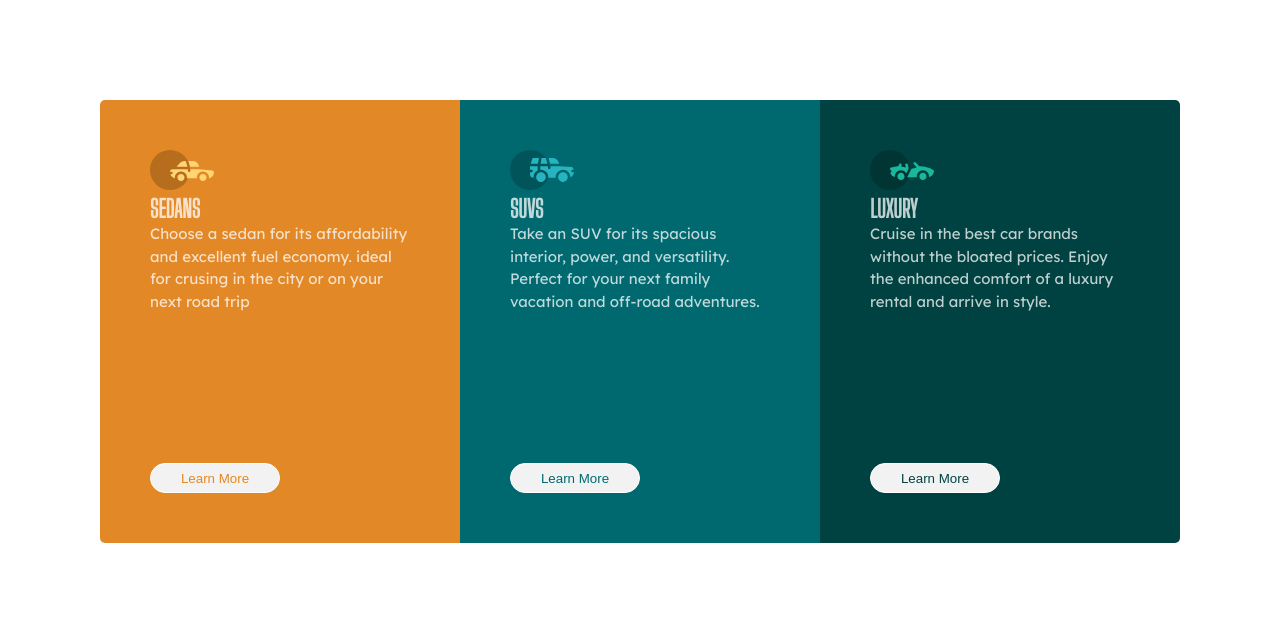
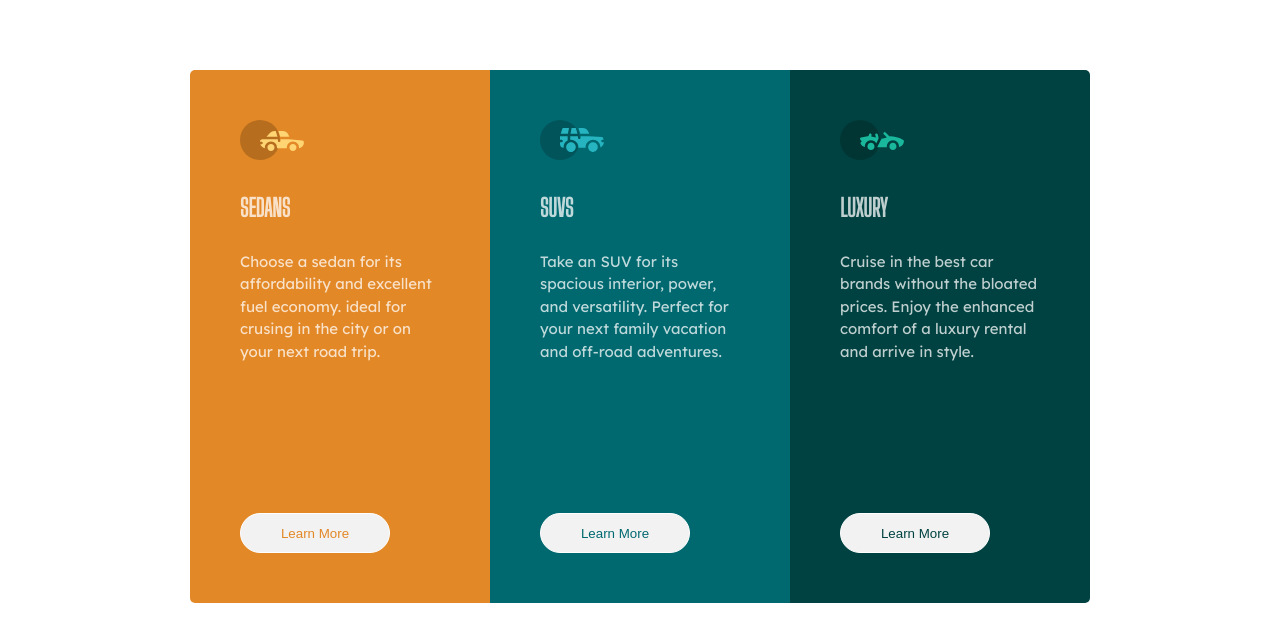
Before and after one commit to Joekahora/3-columncard-component, a plain HTML site: page docs/index.html in a window 1280 px wide. Drawn offline with Linux system fonts and the light colour scheme.

Commit message:
-everyhing looks in order in desktop view

```diff
--- a/docs/index.html
+++ b/docs/index.html
@@ -17,7 +17,7 @@
         <section class="sedans_section">
             <svg width="64" height="40" xmlns="http://www.w3.org/2000/svg"><g fill="none" fill-rule="evenodd"><circle fill="#000" opacity=".201" cx="20" cy="20" r="20"/><path d="M52.936 24.11c1.942 0 3.517 1.542 3.517 3.445 0 1.903-1.575 3.445-3.517 3.445s-3.516-1.542-3.516-3.445c0-1.903 1.574-3.445 3.516-3.445zm-21.957 0c1.942 0 3.517 1.542 3.517 3.445 0 1.903-1.575 3.445-3.517 3.445s-3.516-1.542-3.516-3.445c0-1.903 1.574-3.445 3.516-3.445zm6.948-4.848v1.429c0 .716.61 1.293 1.348 1.259a1.295 1.295 0 001.225-1.295v-1.393h8.256l13.483 1.313c.956.093 1.676.881 1.676 1.814 0 2.89-2.126 5.303-4.926 5.819.397-3.557-2.458-6.62-6.053-6.62-3.646 0-6.504 3.14-6.039 6.723h-9.879c.466-3.588-2.397-6.722-6.039-6.722-3.595 0-6.45 3.062-6.052 6.62-2.14-.398-3.916-1.912-4.61-3.931h1.142c.731 0 1.32-.598 1.285-1.322-.033-.678-.629-1.2-1.322-1.2H20v-.251c0-1.274 1.066-2.243 2.306-2.243h15.62zM42.59 11c2.645 0 4.99 1.556 5.972 3.963l.726 1.779H40.17L38.413 11h4.178zm-6.865 0l1.758 5.741H26.505l3.357-3.654A6.502 6.502 0 0134.644 11h1.082z" fill="#FFD473" fill-rule="nonzero"/></g></svg>
             <h2 class="title">Sedans</h2>
-            <p class="text">Choose a sedan for its affordability and excellent fuel economy. ideal for crusing in the city or on your next road trip</p>
+            <p class="text">Choose a sedan for its affordability and excellent fuel economy. ideal for crusing in the city or on your next road trip.</p>
             <button class="learn_more_btn sedans_btn">Learn More</button>
         </section>
         <section class="suvs_section">
--- a/docs/styles.scss
+++ b/docs/styles.scss
@@ -11,7 +11,7 @@ $very-light-gray: hsl(0,0%,95%);
 
 .container{
     // border: 2px solid pink;
-    margin: 100px;
+    margin: 70px;
     // padding: 100px;
     display: flex;
     justify-content: center;
@@ -19,7 +19,11 @@ $very-light-gray: hsl(0,0%,95%);
     // height: 50vh;
     // width: 100%;
 }
+svg{
+    padding-bottom: 1.8rem;
+}
 .title{
+    padding-bottom: 1.8rem;
     text-transform: uppercase;
     font-family: "Big Shoulders Display", sans-serif;
     font-weight: 700;
@@ -35,7 +39,8 @@ $very-light-gray: hsl(0,0%,95%);
     background-color: $primary-bright-orange;
     color: $transparent-white-paragraphs;
     border-radius: 5px 0 0 5px;
-    width: 25%;
+    width: 200px;
+    height: 100%;
     padding: 50px;
     .sedans_btn{
         color: $primary-bright-orange;
@@ -48,7 +53,8 @@ $very-light-gray: hsl(0,0%,95%);
     background-color: $primary-dark-cyan;
     color: $transparent-white-paragraphs;
     padding: 50px;
-    width: 25%;
+    width: 200px;
+    height: 100%;
     .suvs_btn{
         color: $primary-dark-cyan;
     }
@@ -61,7 +67,8 @@ $very-light-gray: hsl(0,0%,95%);
     color: $transparent-white-paragraphs;
     border-radius: 0 5px 5px 0;
     padding: 50px;
-    width: 25%;
+    width: 200px;
+    height: 100%;
     .luxury_btn{
         color: $primary-very-dark-cyan;
     }
@@ -73,11 +80,12 @@ $very-light-gray: hsl(0,0%,95%);
     margin-top: 150px;
     border: 1px solid white;
     border-radius: 25px;
-    width: 50%;
-    height: 30px;
+    width: 75%;
+    height: 40px;
     background-color: $very-light-gray;
 }
 .learn_more_btn:hover{
     border: 1px solid white;
     color: white;
+    cursor: pointer;
 }
```
Also changed, not shown: docs/styles.css, 1 other file.
